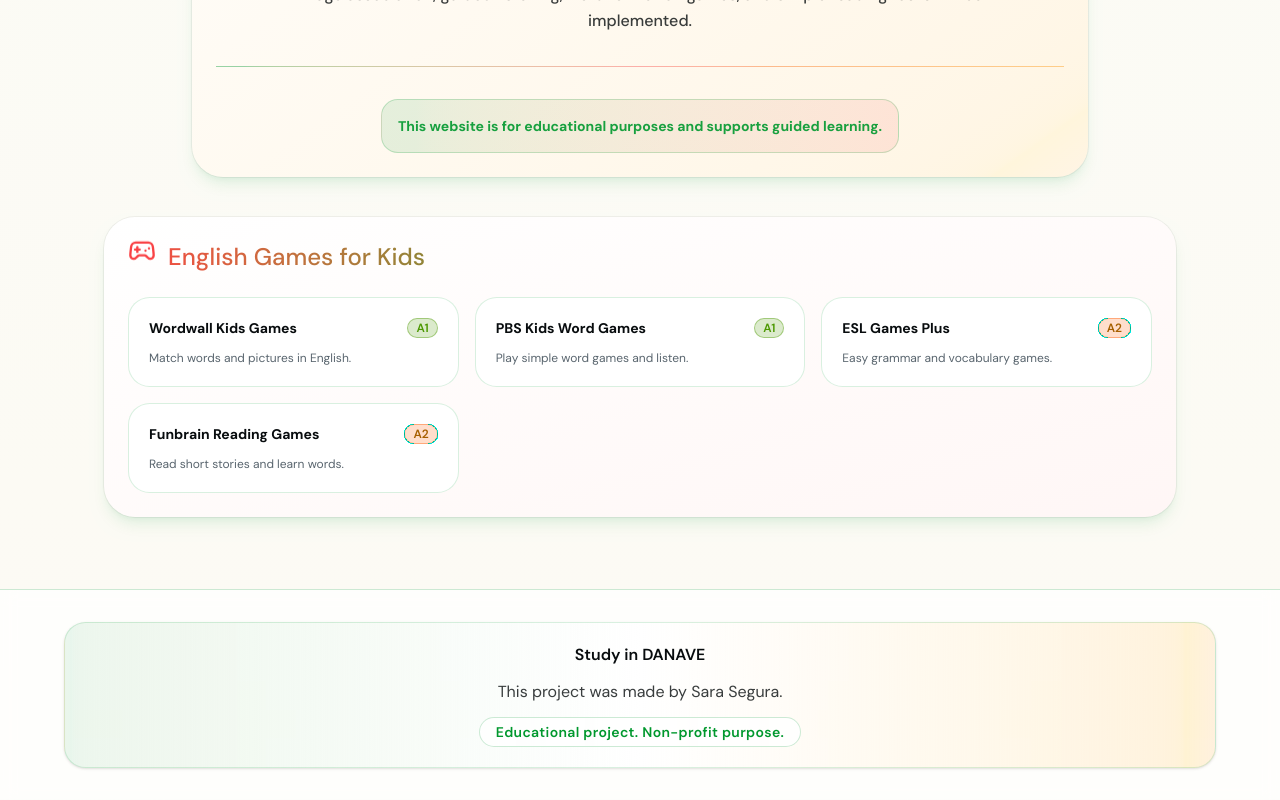
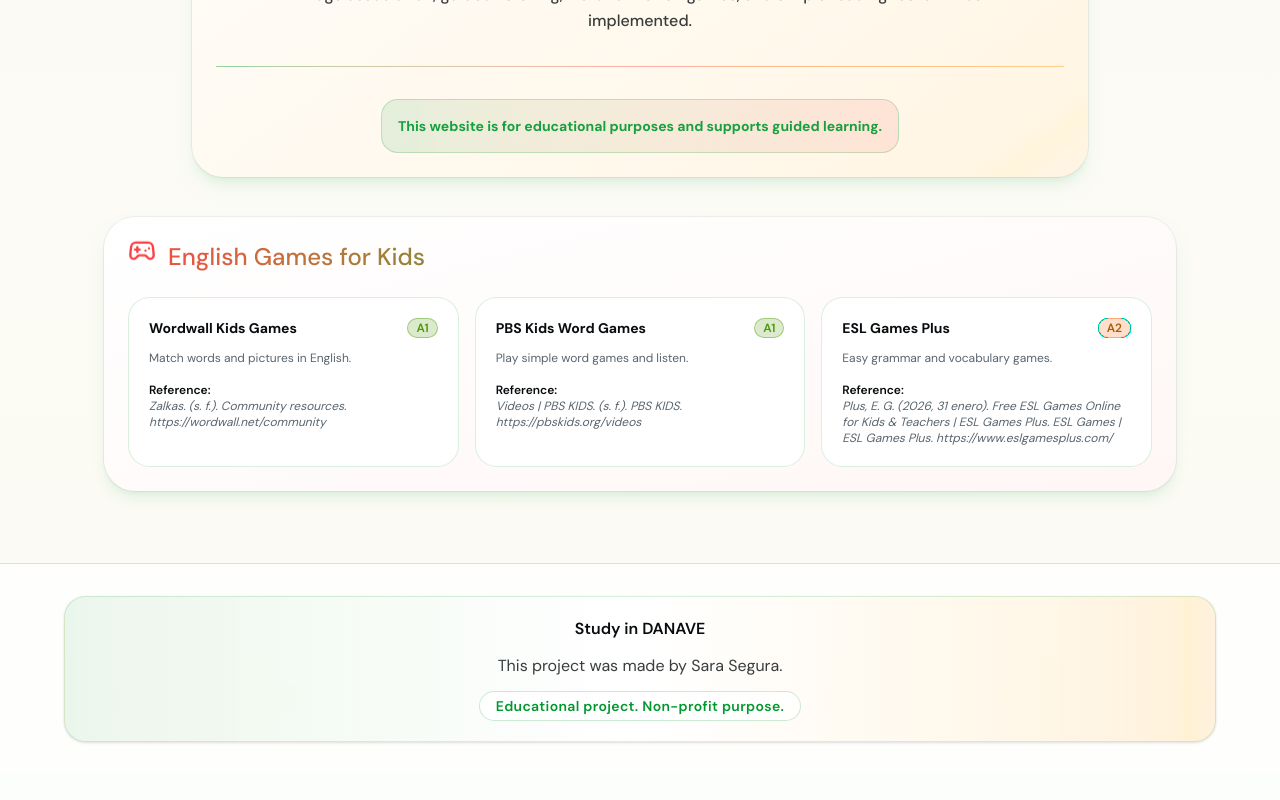
Before and after one commit to jhonortizgomez/studying-in-danave, a Next.js app: page / in a window 1280 px wide. Shown: the part 6813-7613 px from the top of the page. After the commit the page ends 7587 px from the top, so only its background shows below. Built offline with nearby package versions, Linux system fonts and the light colour scheme; no server answers.

Commit message:
✨ add reference field to GameItem and display it in GamesSection

```diff
--- a/app/_components/games-section.tsx
+++ b/app/_components/games-section.tsx
@@ -32,6 +32,10 @@
                 <Badge variant={game.level === "A1" ? "level_a1" : "level_a2"} className="shrink-0">{game.level}</Badge>
               </div>
               <p className="text-xs text-muted-foreground">{game.description}</p>
+              <div className="mt-4">
+                <p className="text-xs font-semibold mt-4">Reference:</p>
+                <p className="text-xs text-muted-foreground italic">{game.reference}</p>
+              </div>
             </a>
           ))}
         </CardContent>
--- a/features/english-games/adapters/static-games-catalog.ts
+++ b/features/english-games/adapters/static-games-catalog.ts
@@ -7,6 +7,8 @@
     description: "Match words and pictures in English.",
     url: "https://wordwall.net/en-us/community/kids-english",
     level: "A1",
+    reference:
+      "Zalkas. (s. f.). Community resources. https://wordwall.net/community",
   },
   {
     id: "pbskids",
@@ -14,6 +16,8 @@
     description: "Play simple word games and listen.",
     url: "https://pbskids.org/games/reading/",
     level: "A1",
+    reference:
+      "Videos | PBS KIDS. (s. f.). PBS KIDS. https://pbskids.org/videos",
   },
   {
     id: "eslgamesplus",
@@ -21,13 +25,8 @@
     description: "Easy grammar and vocabulary games.",
     url: "https://www.eslgamesplus.com/",
     level: "A2",
-  },
-  {
-    id: "funbrain",
-    title: "Funbrain Reading Games",
-    description: "Read short stories and learn words.",
-    url: "https://www.funbrain.com/games",
-    level: "A2",
+    reference:
+      "Plus, E. G. (2026, 31 enero). Free ESL Games Online for Kids & Teachers | ESL Games Plus. ESL Games | ESL Games Plus. https://www.eslgamesplus.com/",
   },
 ];
 
--- a/features/english-games/domain/game-item.ts
+++ b/features/english-games/domain/game-item.ts
@@ -4,4 +4,5 @@
   description: string;
   url: string;
   level: "A1" | "A2";
+  reference: string;
 };
```
